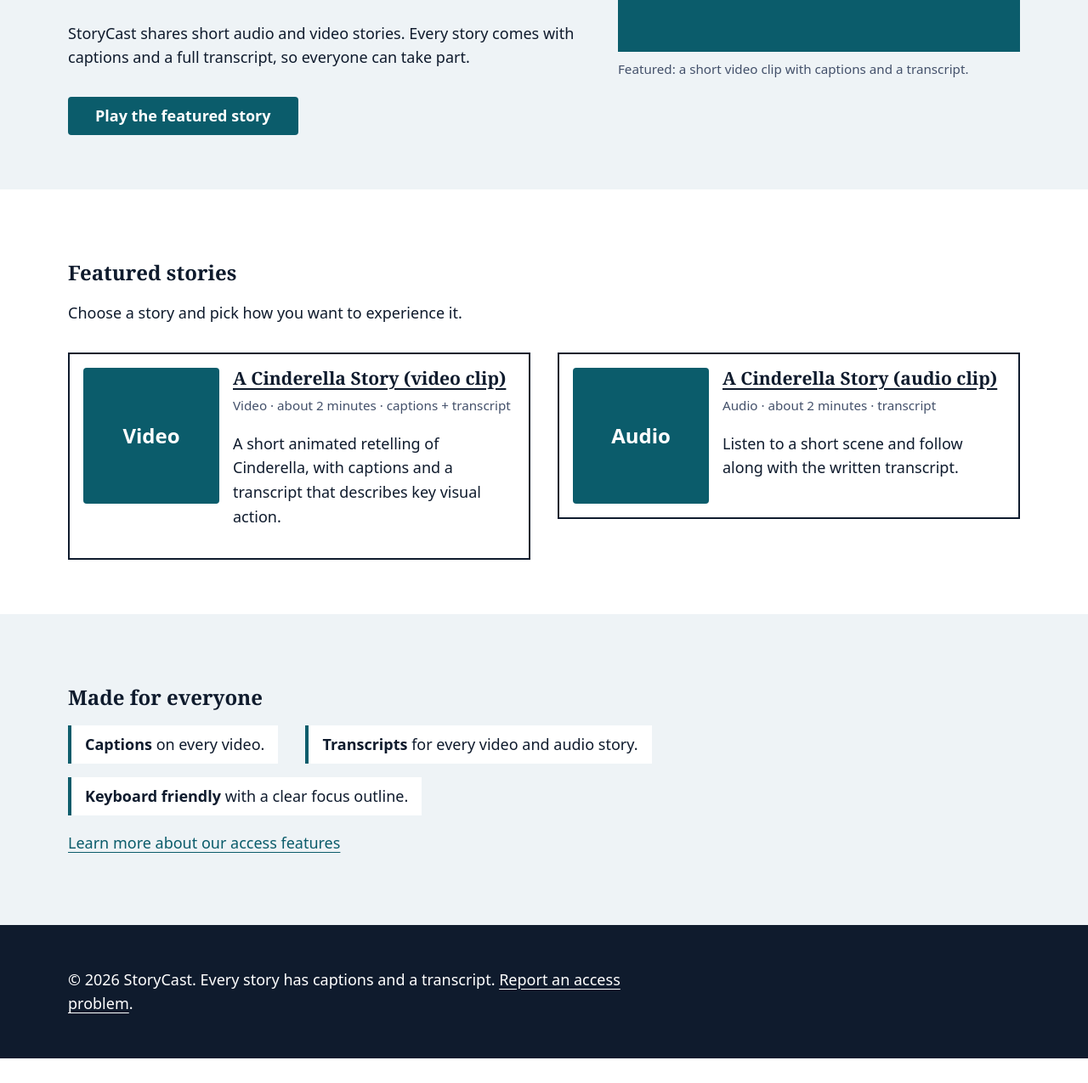
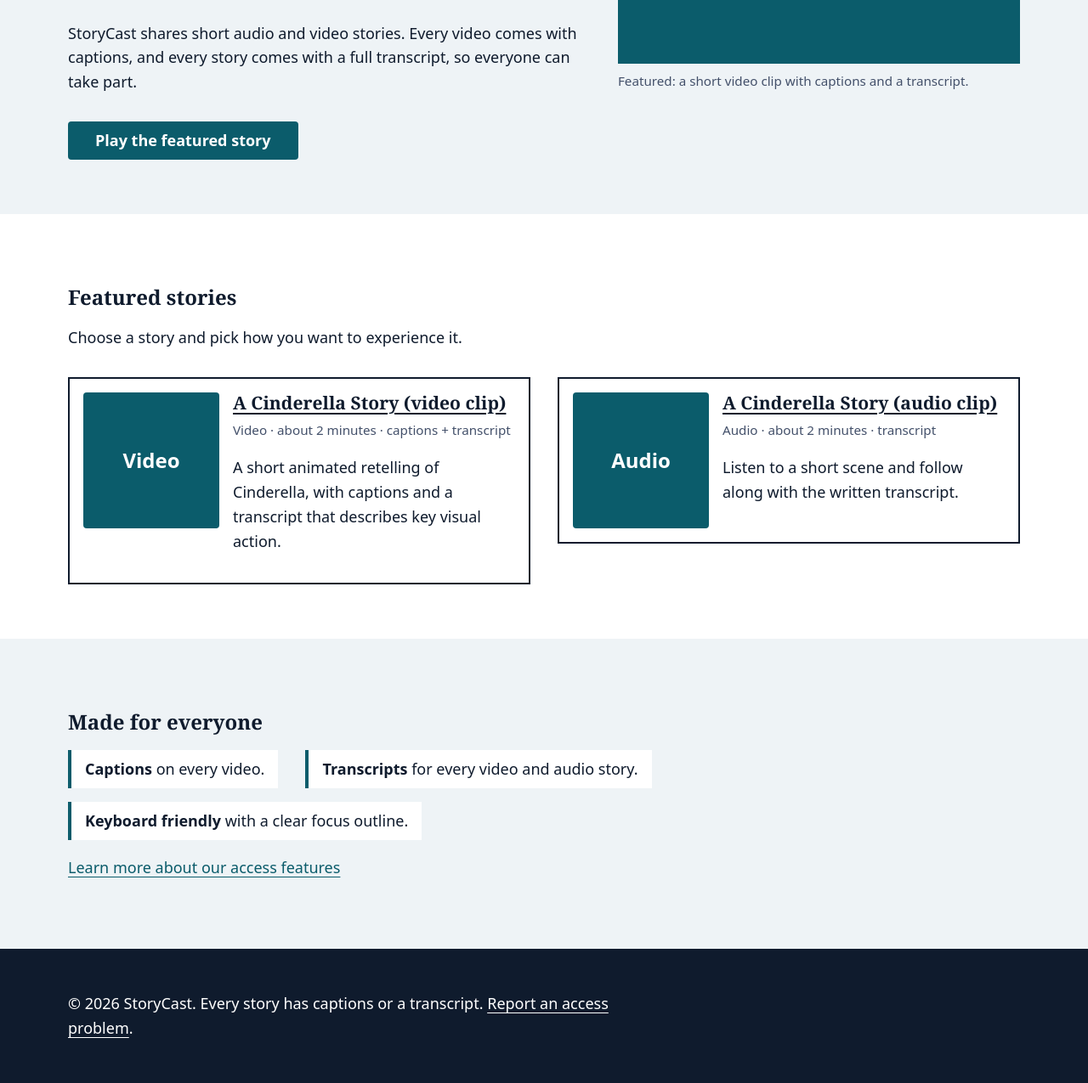
Before and after one commit to kamikazi-michaella/storycast, a website: page index.html in a window 1280 px wide. Shown: the part 341-1616 px from the top of the page at 85% size. Before the commit the page ends 1587 px from the top, so only its background shows below. Drawn offline with Linux system fonts and the light colour scheme.

Commit message:
Clarify captions versus transcript wording

```diff
--- a/index.html
+++ b/index.html
@@ -4,7 +4,7 @@
   <meta charset="utf-8">
   <meta name="viewport" content="width=device-width, initial-scale=1">
   <title>Home | StoryCast</title>
-  <meta name="description" content="StoryCast shares short audio and video stories, each with captions and a full transcript.">
+  <meta name="description" content="StoryCast shares short audio and video stories, each with captions or a full transcript.">
   <link rel="icon" href="assets/favicon.svg" type="image/svg+xml">
   <link rel="stylesheet" href="css/main.css">
 </head>
@@ -31,7 +31,7 @@
       <div class="wrap hero__inner">
         <div class="hero__text">
           <h1 id="hero-heading">Stories you can watch, hear, or read.</h1>
-          <p>StoryCast shares short audio and video stories. Every story comes with captions and a full transcript, so everyone can take part.</p>
+          <p>StoryCast shares short audio and video stories. Every video comes with captions, and every story comes with a full transcript, so everyone can take part.</p>
           <a class="button" href="story/story.html">Play the featured story</a>
         </div>
         <figure class="hero__figure">
@@ -89,7 +89,7 @@
 
   <footer class="site-footer">
     <div class="wrap site-footer__inner">
-      <p>&copy; 2026 StoryCast. Every story has captions and a transcript. <a class="site-footer__link" href="about.html#help">Report an access problem</a>.</p>
+      <p>&copy; 2026 StoryCast. Every story has captions or a transcript. <a class="site-footer__link" href="about.html#help">Report an access problem</a>.</p>
     </div>
   </footer>
 </body>
```
Also changed, not shown: about.html (+1 -1 lines), story/story.html (+1 -1 lines).
